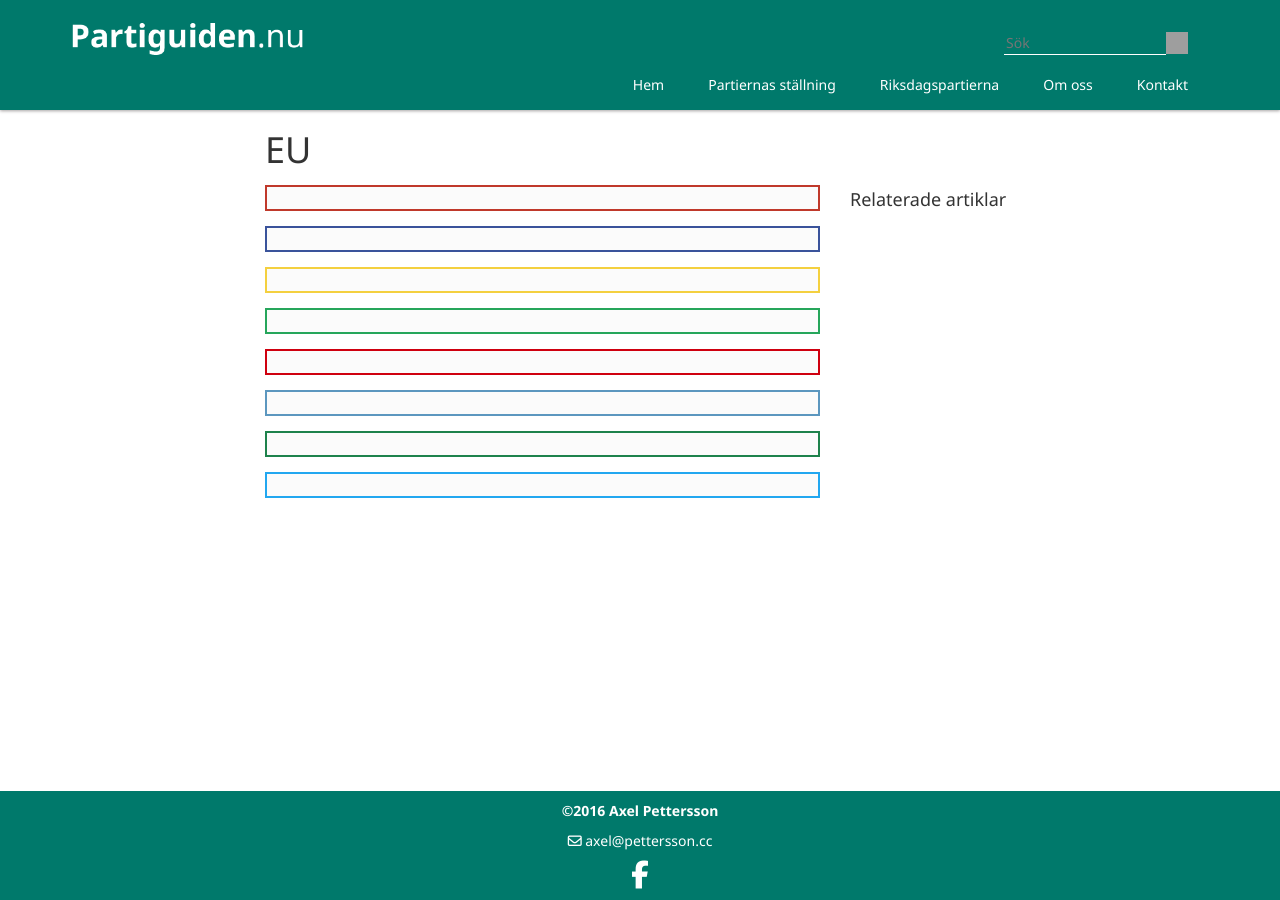
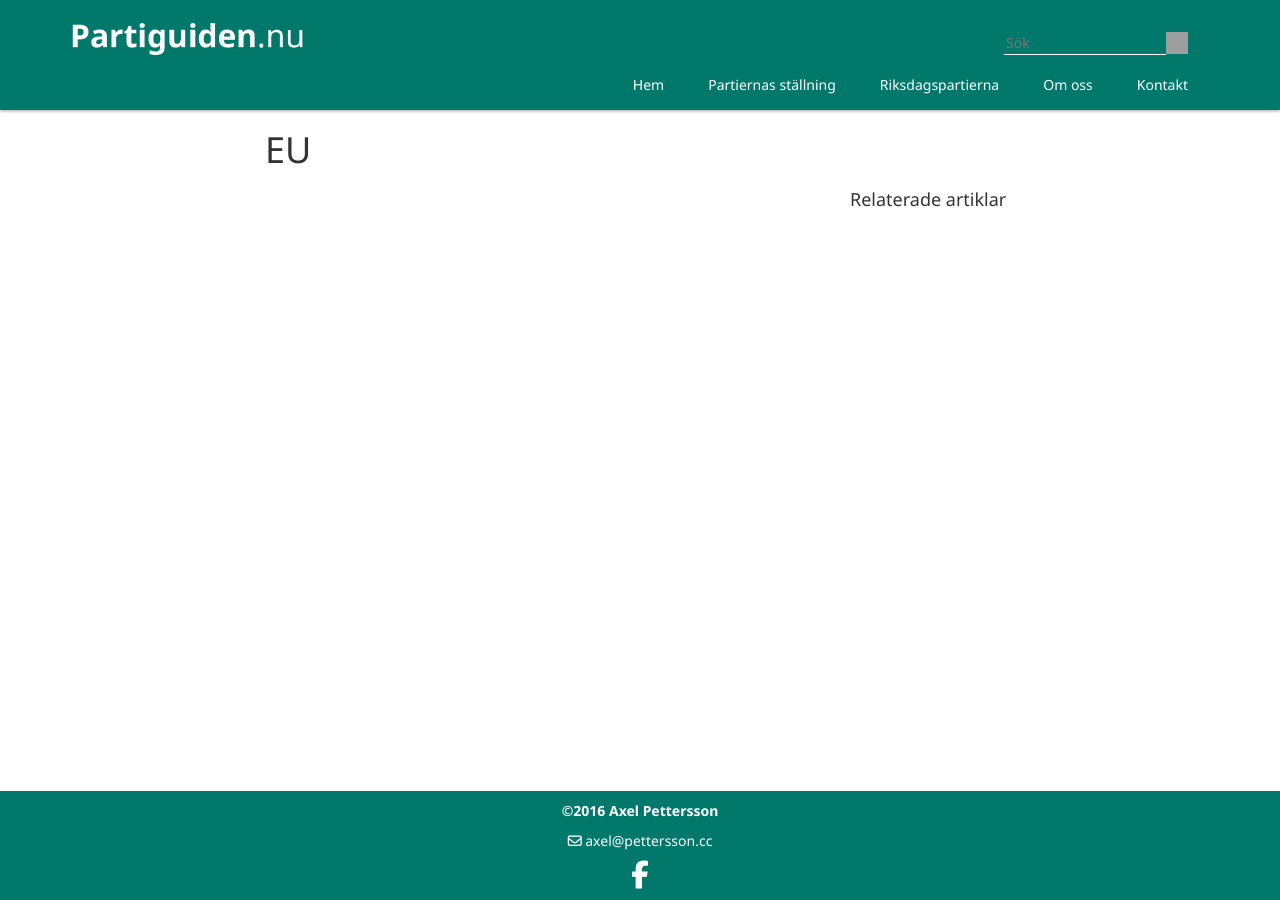
Before and after one commit to Ackuq/partiguiden.nu, a Jekyll site: the page built from _artiklar/eu.md, in a window 1280 px wide. Built offline with Jekyll 4.4.1, drawn with Linux system fonts in a browser that asks for light colours; nearby versions of some CDN libraries; grey boxes are pictures that could not be loaded.

Commit message:
Not  showing empty data files

```diff
--- a/_layouts/partier.html
+++ b/_layouts/partier.html
@@ -21,6 +21,7 @@
         </div>
     <div class="col-md-6 col-md-offset-2">
         {% assign path = page.id | remove: "/artiklar/" %}
+        {% if site.data[path].s != NULL %}
         <div class="asikt">
         {% assign s = site.data[path].s %}
             <div id="S" class="partititle" onclick="down(this)">
@@ -30,6 +31,8 @@
                 <p>{{s.asikt}}</p>
             </div>
         </div>
+        {% endif %}
+        {% if site.data[path].m != NULL %}
         <div class="asikt">
         {% assign m = site.data[path].m %}
             <div id="M" class="partititle" onclick="down(this)">
@@ -39,6 +42,8 @@
                 <p>{{m.asikt}}</p>
             </div>
         </div>
+        {% endif %}
+        {% if site.data[path].sd != NULL %}
         <div class="asikt">
         {% assign sd = site.data[path].sd %}
             <div id="SD" class="partititle" onclick="down(this)">
@@ -48,6 +53,8 @@
                 <p>{{sd.asikt}}</p>
             </div>
         </div>
+        {% endif %}
+        {% if site.data[path].mp != NULL %}
         <div class="asikt">
         {% assign mp = site.data[path].mp %}
             <div id="MP" class="partititle" onclick="down(this)">
@@ -57,6 +64,8 @@
                 <p>{{mp.asikt}}</p>
             </div>
         </div>
+        {% endif %}
+        {% if site.data[path].v != NULL %}
         <div class="asikt">
         {% assign v = site.data[path].v %}
             <div id="V" class="partititle" onclick="down(this)">
@@ -66,6 +75,8 @@
                 <p>{{v.asikt}}</p>
             </div>
         </div>
+        {% endif %}
+        {% if site.data[path].l != NULL %}
         <div class="asikt">
         {% assign l = site.data[path].l %}
             <div id="L" class="partititle" onclick="down(this)">
@@ -75,6 +86,8 @@
                 <p>{{l.asikt}}</p>
             </div>
         </div>
+        {% endif %}
+        {% if site.data[path].c != NULL %}
         <div class="asikt">
         {% assign c = site.data[path].c %}
             <div id="C" class="partititle" onclick="down(this)">
@@ -84,6 +97,8 @@
                 <p>{{c.asikt}}</p>
             </div>
         </div>
+        {% endif %}
+        {% if site.data[path].kd != NULL %}
         <div class="asikt">
         {% assign kd = site.data[path].kd %}
             <div id="KD" class="partititle" onclick="down(this)">
@@ -93,6 +108,7 @@
                 <p>{{kd.asikt}}</p>
             </div>
         </div>
+        {% endif %}
     </div>
         <div class="col-md-3">
             <div class="relaterade">
```
